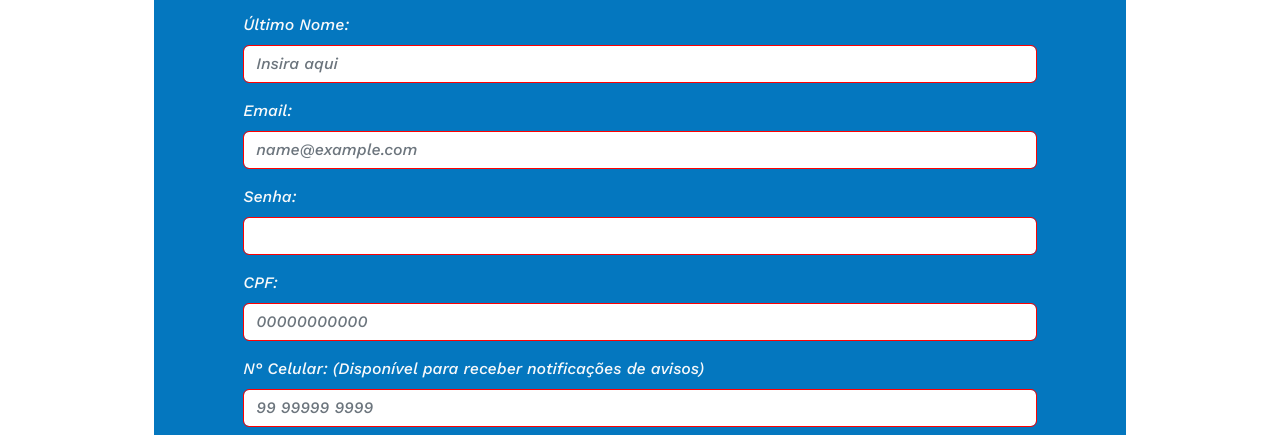
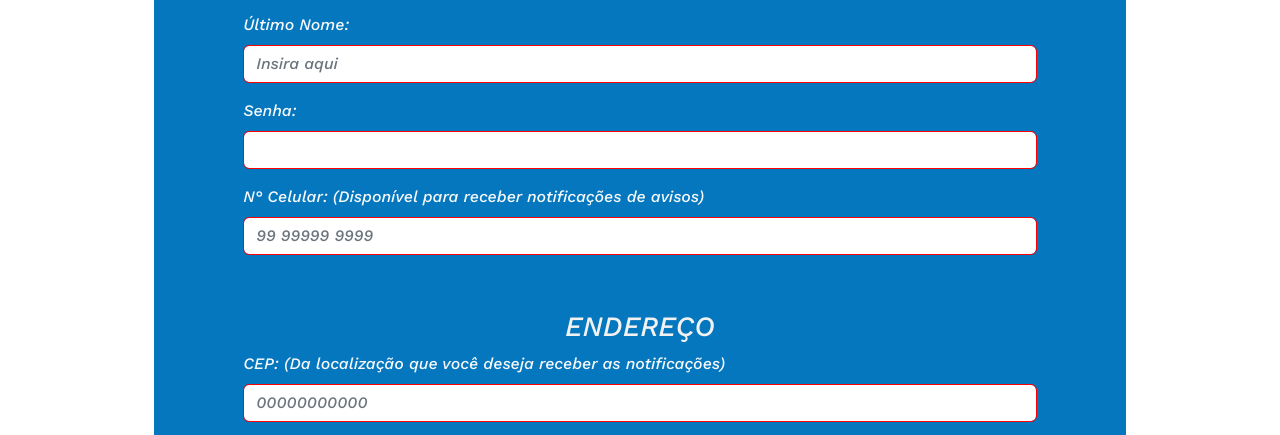
Before and after one commit to devThiago1/sgcd-web, a website: page src/view/SignUp.html in a window 1280 px wide. Shown: the part 348-783 px from the top of the page. Drawn offline with nearby package versions, Linux system fonts and the light colour scheme.

Commit message:
refactor 4.0

```diff
--- a/src/view/SignUp.html
+++ b/src/view/SignUp.html
@@ -47,20 +47,8 @@
                 </div>
             </div>
             <div class="mb-3">
-                <label for="exampleFormControlInput1" class="form-label text-light">
-                    Email:
-                </label>
-                <input type="email" class="form-control" id="exampleFormControlInput1" placeholder="name@example.com" name="email_user" required>
-            </div>
-            <div class="mb-3">
               <label for="exampleInputPassword1" class="form-label text-light">Senha:</label>
               <input type="password" class="form-control" id="exampleInputPassword1" name="password_user" required>
-            </div>
-            <div class="mb-3 ">
-                <label for="exampleInputPassword1" class="form-label text-light">CPF:</label>
-                <div class="input-group">
-                    <input type="text" class="form-control" id="cpf" aria-label="Username" aria-describedby="addon-wrapping" name="cpf_user"  placeholder="00000000000" pattern="\d{3}\.\d{3}\.\d{3}-\d{2}" required>
-                </div>
             </div>
             <div class="mb-3 ">
                 <label for="exampleInputPassword1" class="form-label text-light">N° Celular:       (Disponível para receber notificações de avisos)</label>
```
